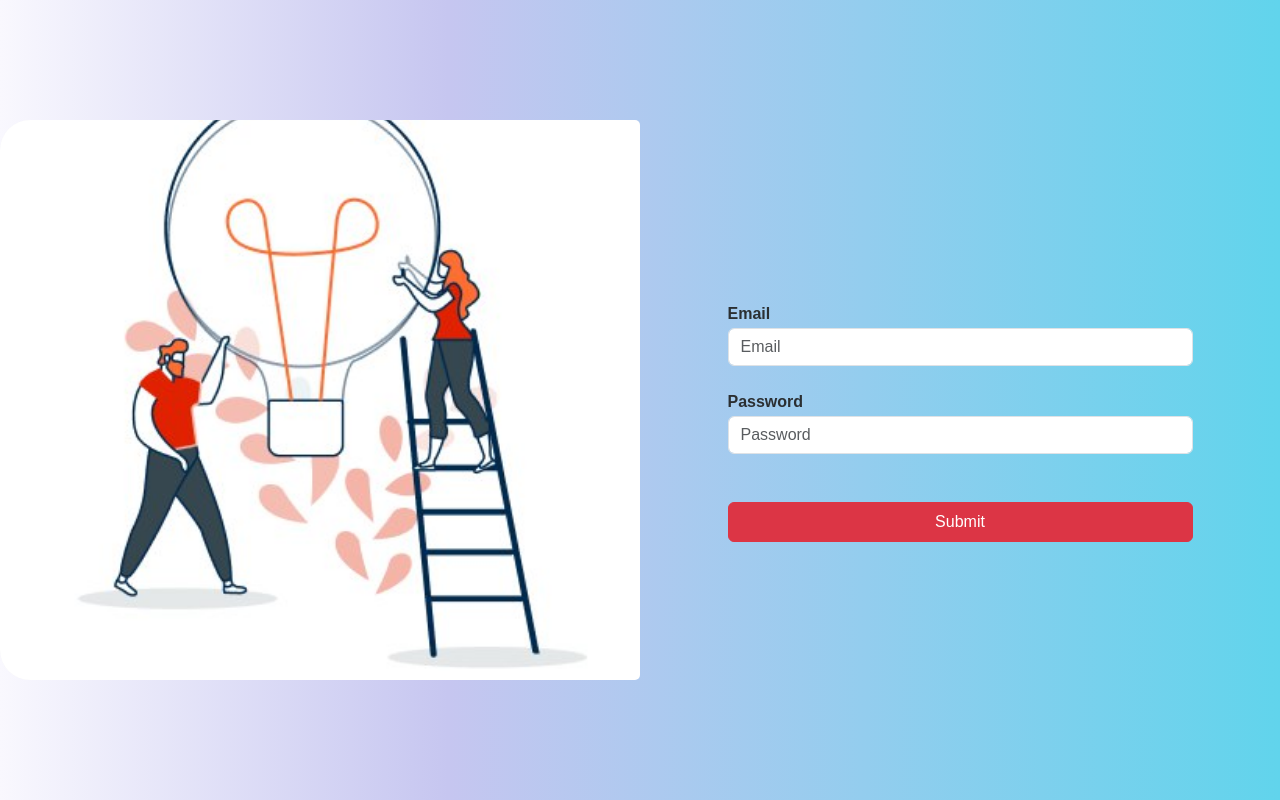
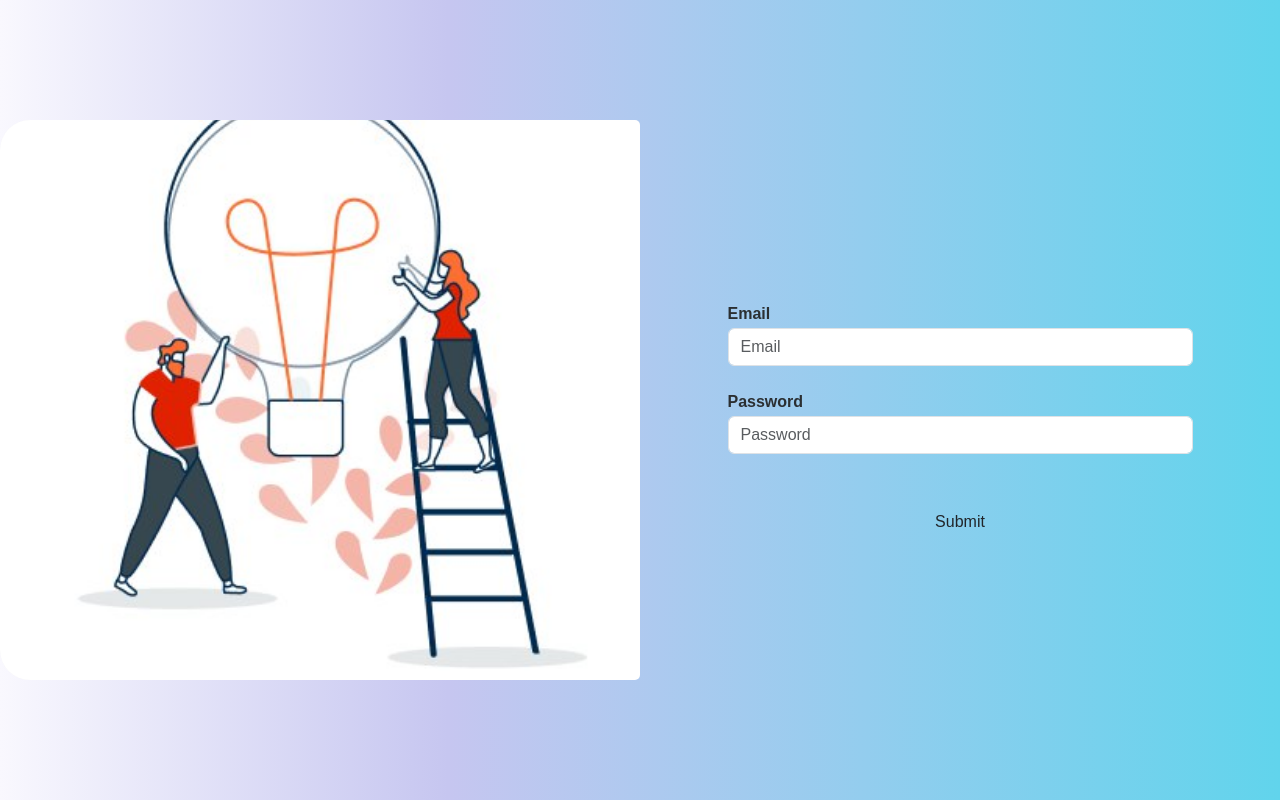
Before and after one commit to rana430/food-app, a React (Create React App) app: page /login in a window 1280 px wide. Built offline with nearby package versions, Linux system fonts and the light colour scheme.

Commit message:
Update Login.jsx
submit-btn

```diff
--- a/src/pages/login/Login.jsx
+++ b/src/pages/login/Login.jsx
@@ -72,7 +72,7 @@ const Login = () => {
           </div>
         </div>
         <div className="form-group mt-5">
-          <button type="submit" className="btn btn-danger">Submit</button>
+          <button type="submit" className="btn submit-btn">Submit</button>
         </div>
       </form>
     </div>
```
